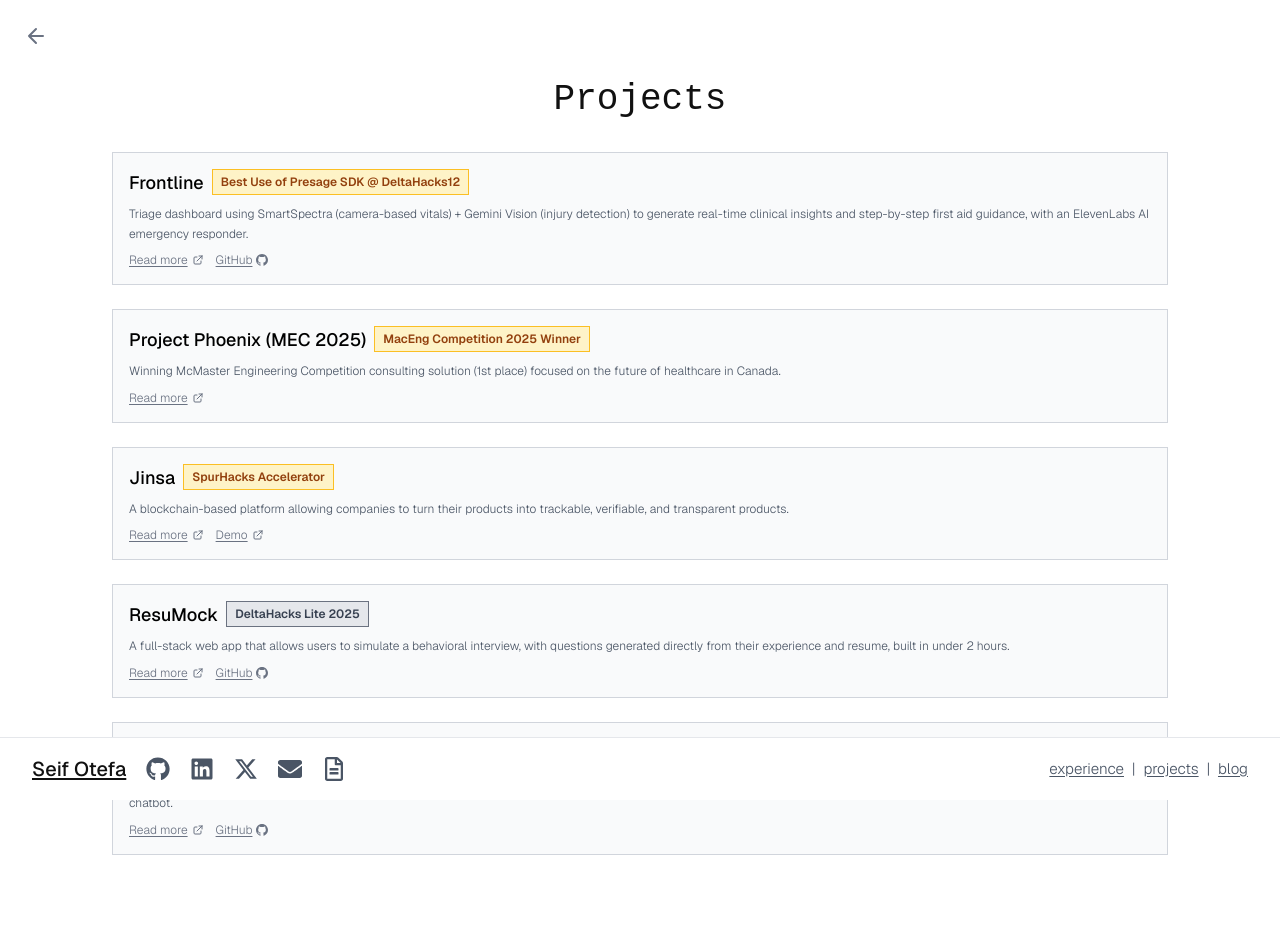
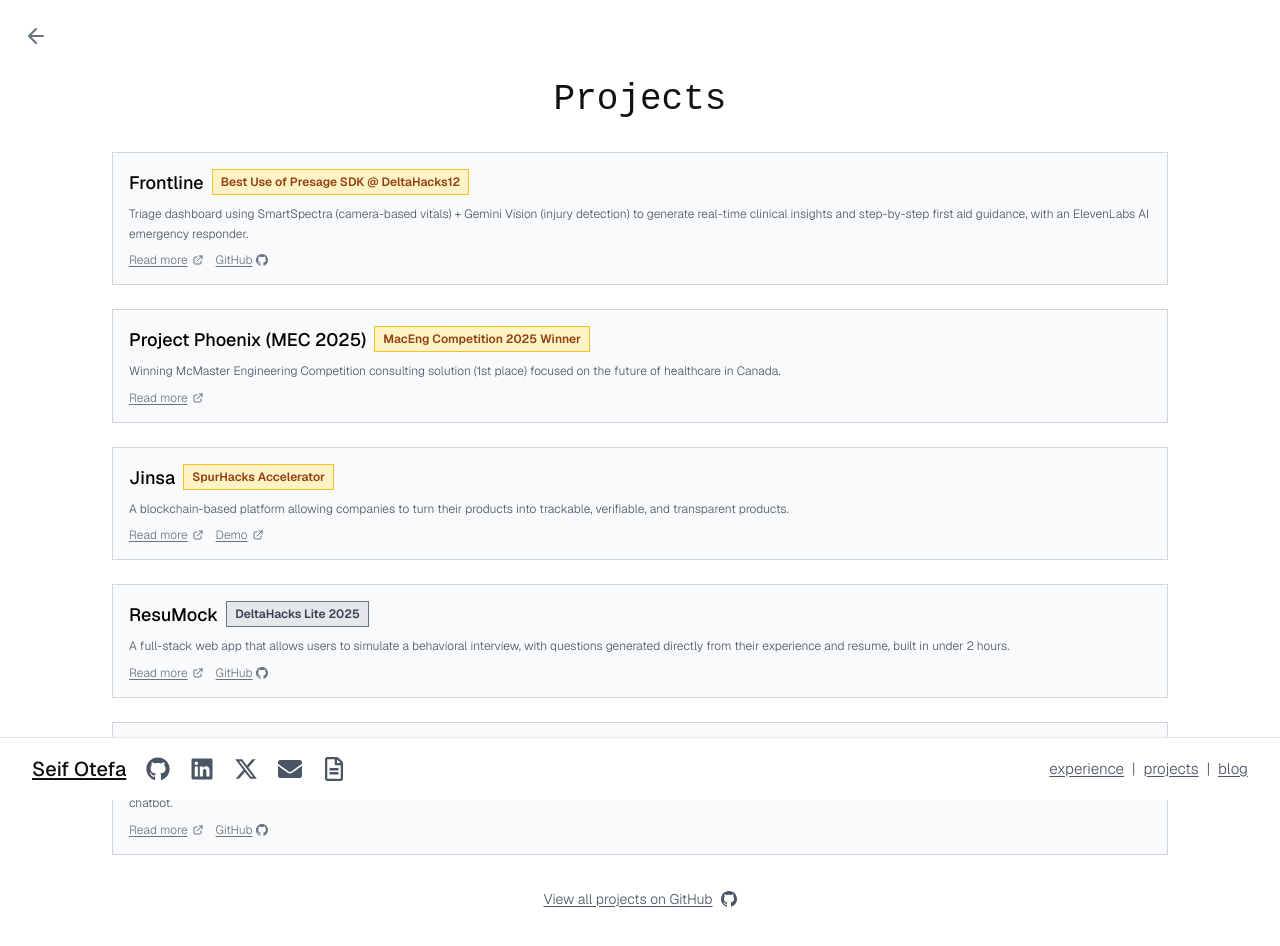
Before and after one commit to seifotefa/seif-portfolio-website, a React (Vite) app: page /projects in a window 1280 px wide. Shown: the top 946 px of the page. Built offline with nearby package versions, Linux system fonts and the light colour scheme.

Commit message:
github link on projects

```diff
--- a/src/components/sections/Projects.jsx
+++ b/src/components/sections/Projects.jsx
@@ -130,6 +130,19 @@ export const Projects = () => {
             ))}
 
             {/* View all projects on GitHub link */}
+            <div className="mt-2 text-center">
+              <a
+                href="https://github.com/seifotefa"
+                target="_blank"
+                rel="noopener noreferrer"
+                className="inline-flex items-center gap-2 text-sm text-gray-600 hover:text-black underline underline-offset-2 transition"
+              >
+                View all projects on GitHub
+                <svg className="w-4 h-4" fill="currentColor" viewBox="0 0 24 24">
+                  <path d="M12 0c-6.626 0-12 5.373-12 12 0 5.302 3.438 9.8 8.207 11.387.599.111.793-.261.793-.577v-2.234c-3.338.726-4.033-1.416-4.033-1.416-.546-1.387-1.333-1.756-1.333-1.756-1.089-.745.083-.729.083-.729 1.205.084 1.839 1.237 1.839 1.237 1.07 1.834 2.807 1.304 3.492.997.107-.775.418-1.305.762-1.604-2.665-.305-5.467-1.334-5.467-5.931 0-1.311.469-2.381 1.236-3.221-.124-.303-.535-1.524.117-3.176 0 0 1.008-.322 3.301 1.23.957-.266 1.983-.399 3.003-.404 1.02.005 2.047.138 3.006.404 2.291-1.552 3.297-1.23 3.297-1.23.653 1.653.242 2.874.118 3.176.77.84 1.235 1.911 1.235 3.221 0 4.609-2.807 5.624-5.479 5.921.43.372.823 1.102.823 2.222v3.293c0 .319.192.694.801.576 4.765-1.589 8.199-6.086 8.199-11.386 0-6.627-5.373-12-12-12z"/>
+                </svg>
+              </a>
+            </div>
           </div>
         </div>
       </div>
```
